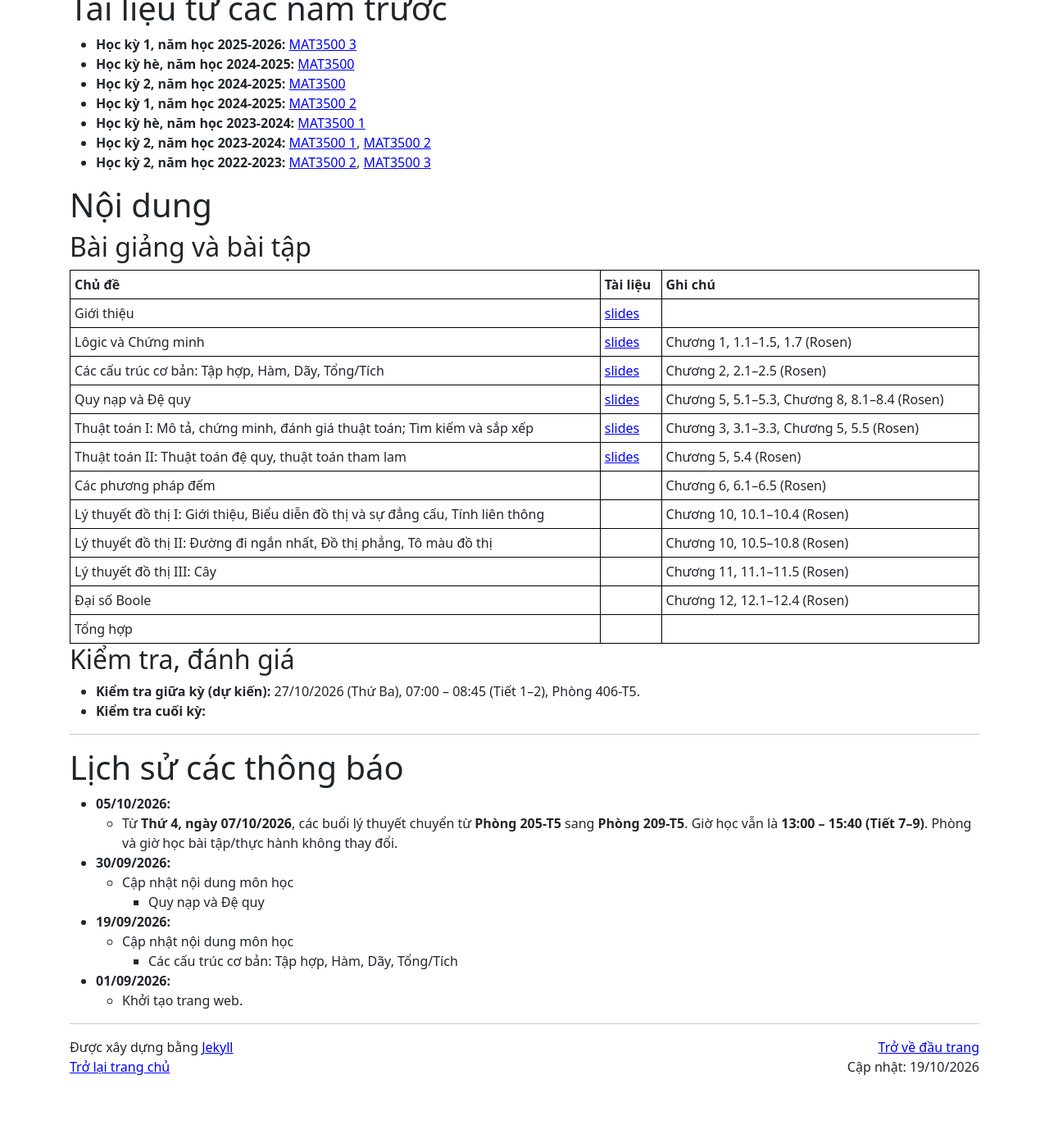
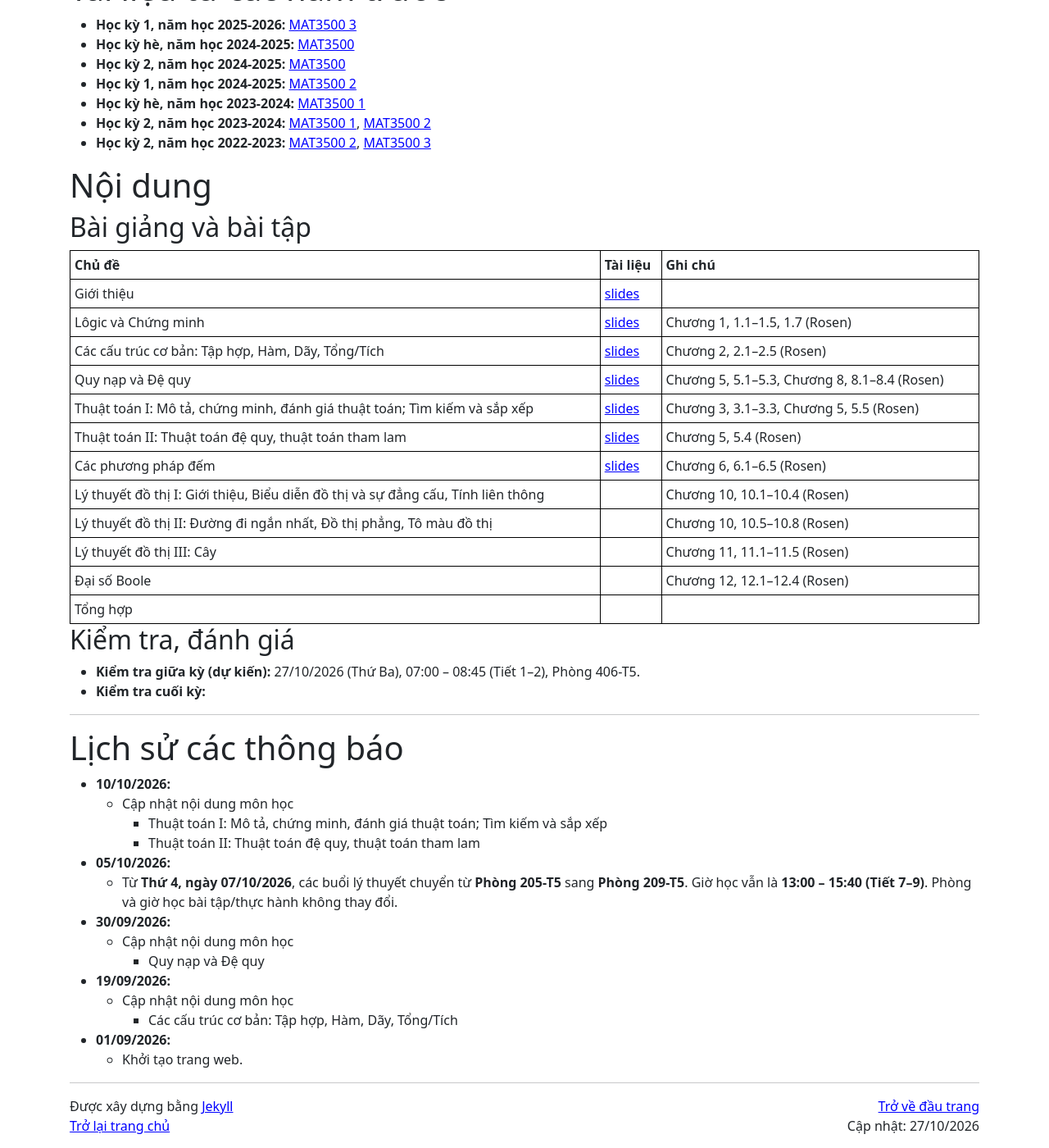
Before and after one commit to hoanganhduc/hoanganhduc.github.io, a Jekyll site: the page built from teaching/VNU-HUS/2026/winter/MAT3500-3/index.md, in a window 1280 px wide and 1400 px high, scrolled down 1982 px. Shown: the whole window at 82% size. Built offline with Jekyll 4.4.1, drawn with Linux system fonts in a browser that asks for light colours; nearby versions of some CDN libraries; a style sheet for code colours, icons or effects is not loaded; before the commit the page ends 3310 px from its top, so only the background shows below that; some of the changed text lies outside the part shown.

Commit message:
Add MAT3500 Counting lecture link and archive previous announcement

```diff
--- a/teaching/VNU-HUS/2026/winter/MAT3500-3/index.md
+++ b/teaching/VNU-HUS/2026/winter/MAT3500-3/index.md
@@ -1,7 +1,7 @@
 ---
 layout: default
 title: "VNU-HUS MAT3500: Toán rời rạc"
-last_modified_at: 2026-10-19
+last_modified_at: 2026-10-27
 lang: "vi"
 katex: true
 ---
@@ -18,10 +18,9 @@ katex: true
 
 <h2 style="color:red;">Kiểm tra giữa kỳ (dự kiến): 27/10/2026 (Thứ Ba), 07:00 -- 08:45 (Tiết 1--2), Phòng 406-T5.</h2>
 
-* **10/10/2026:**
+* **27/10/2026:**
   * Cập nhật nội dung môn học
-    * Thuật toán I: Mô tả, chứng minh, đánh giá thuật toán; Tìm kiếm và sắp xếp
-    * Thuật toán II: Thuật toán đệ quy, thuật toán tham lam
+    * Các phương pháp đếm
 
 Xem các thông báo cũ [ở đây](#lịch-sử-các-thông-báo).
 </div>
@@ -95,7 +94,7 @@ Xem các thông báo cũ [ở đây](#lịch-sử-các-thông-báo).
 | Quy nạp và Đệ quy | [slides]({{ page.url | append: "Induction_and_Recursion.pdf" }}) | Chương 5, 5.1--5.3, Chương 8, 8.1--8.4 (Rosen) |
 | Thuật toán I: Mô tả, chứng minh, đánh giá thuật toán; Tìm kiếm và sắp xếp | [slides]({{ page.url | append: "Algorithms_I.pdf" }}) | Chương 3, 3.1--3.3, Chương 5, 5.5 (Rosen) |
 | Thuật toán II: Thuật toán đệ quy, thuật toán tham lam | [slides]({{ page.url | append: "Algorithms_II.pdf" }}) | Chương 5, 5.4 (Rosen) |
-| Các phương pháp đếm | | Chương 6, 6.1--6.5 (Rosen) |
+| Các phương pháp đếm | [slides]({{ page.url | append: "Counting.pdf" }}) | Chương 6, 6.1--6.5 (Rosen) |
 | Lý thuyết đồ thị I: Giới thiệu, Biểu diễn đồ thị và sự đẳng cấu, Tính liên thông | | Chương 10, 10.1--10.4 (Rosen) |
 | Lý thuyết đồ thị II: Đường đi ngắn nhất, Đồ thị phẳng, Tô màu đồ thị | | Chương 10, 10.5--10.8 (Rosen) |
 | Lý thuyết đồ thị III: Cây | | Chương 11, 11.1--11.5 (Rosen) |
@@ -111,6 +110,11 @@ Xem các thông báo cũ [ở đây](#lịch-sử-các-thông-báo).
 
 # Lịch sử các thông báo
 
+* **10/10/2026:**
+  * Cập nhật nội dung môn học
+    * Thuật toán I: Mô tả, chứng minh, đánh giá thuật toán; Tìm kiếm và sắp xếp
+    * Thuật toán II: Thuật toán đệ quy, thuật toán tham lam
+
 * **05/10/2026:**
   * Từ **Thứ 4, ngày 07/10/2026**, các buổi lý thuyết chuyển từ **Phòng 205-T5** sang **Phòng 209-T5**. Giờ học vẫn là **13:00 -- 15:40 (Tiết 7--9)**. Phòng và giờ học bài tập/thực hành không thay đổi.
 
```
